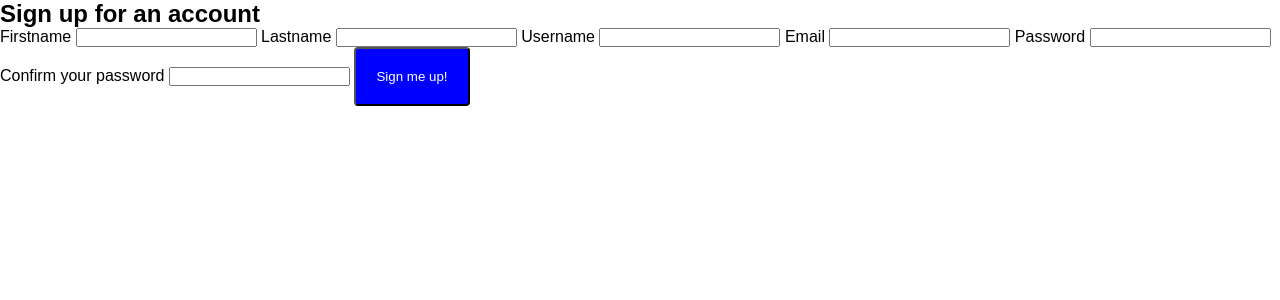
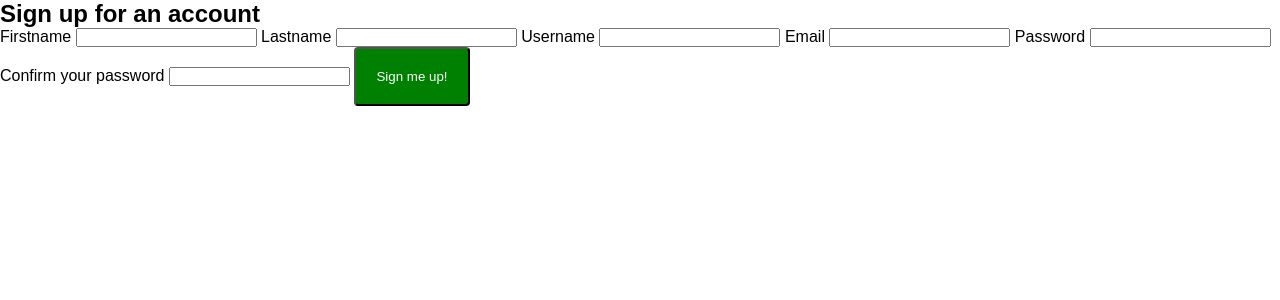
Before and after one commit to AqsaIntizar/EindopdrachtPHP, a PHP site: page /register.php in a window 1280 px wide. Shown: the top 300 px of the page. Run offline with PHP 8.4, Linux system fonts and the light colour scheme.

Commit message:
changed colors

```diff
--- a/css/style.css
+++ b/css/style.css
@@ -138,7 +138,7 @@ div.post {
 
 .btn {
     text-decoration: none;
-    background-color: blue;
+    background-color: green;
     color: white;
     border-radius: 4px;
     padding: 20px;
@@ -207,7 +207,7 @@ hr{
 
 .post--home {
     border-radius: 5px;
-    background-color: lightblue;
+    background-color: lightseagreen;
     margin: 20px;
 }
 
```
Also changed, not shown: .htaccess, images/posts/19_1557846891.jpg (added), images/posts/19_1557865109.jpg (added), images/posts/mini-19_1557846891.jpg (added), images/posts/mini-19_1557865109.jpg (added).
